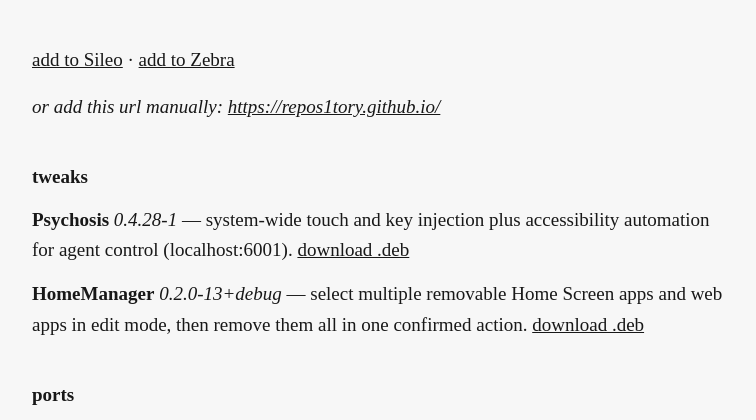
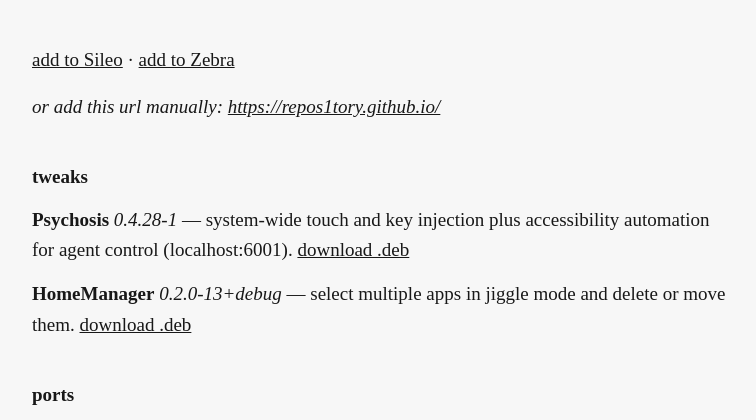
Before and after one commit to repos1tory/repos1tory.github.io, a plain HTML site: page docs/index.html in a window 1280 px wide. Shown: the part 341-761 px from the top of the page, without its empty margins (40-796 px from the left). Drawn offline with Linux system fonts and the light colour scheme.

Commit message:
HomeManager blurb: jiggle mode wording

```diff
--- a/docs/index.html
+++ b/docs/index.html
@@ -51,7 +51,7 @@
 <h2>tweaks</h2>
 <ul>
   <li><b>Psychosis</b> <span class="ver">0.4.28-1</span> — system-wide touch and key injection plus accessibility automation for agent control (localhost:6001). <a href="pool/main/p/psychosis/com.alsinas.psychosis_0.4.28-1_iphoneos-arm64.deb">download .deb</a></li>
-  <li><b>HomeManager</b> <span class="ver">0.2.0-13+debug</span> — select multiple removable Home Screen apps and web apps in edit mode, then remove them all in one confirmed action. <a href="pool/main/h/homemanager/com.alsinas.homemanager_0.2.0-13+debug_iphoneos-arm64.deb">download .deb</a></li>
+  <li><b>HomeManager</b> <span class="ver">0.2.0-13+debug</span> — select multiple apps in jiggle mode and delete or move them. <a href="pool/main/h/homemanager/com.alsinas.homemanager_0.2.0-13+debug_iphoneos-arm64.deb">download .deb</a></li>
 </ul>
 
 <h2>ports</h2>
```
